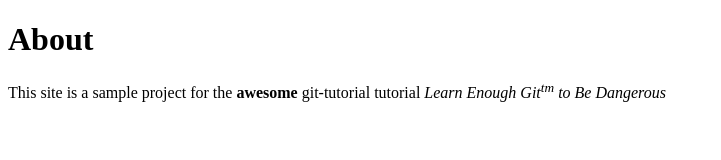
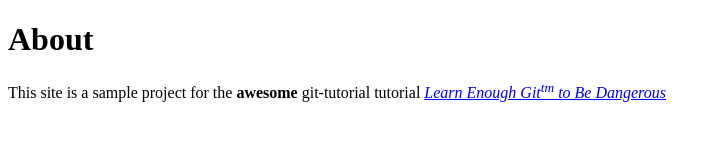
Before and after one commit to Sreecharanc/Website, a plain HTML site: page about.html in a window 1280 px wide. Shown: the whole page, without its empty margins (0-721 px from the left). Drawn offline with Linux system fonts and the light colour scheme.

Commit message:
Add link to tutorial title

```diff
--- a/about.html
+++ b/about.html
@@ -7,7 +7,7 @@
     <h1>About</h1>
     <p>
       This site is a sample project for the <strong> awesome</strong> git-tutorial
-      tutorial <em>Learn Enough Git<sup>tm</sup> to Be Dangerous<em>
+      tutorial <a href="http://learnenough.com/git-tutorial"> <em>Learn Enough Git<sup>tm</sup> to Be Dangerous<em></a>
     </p>
   </body>
 </html>
```
